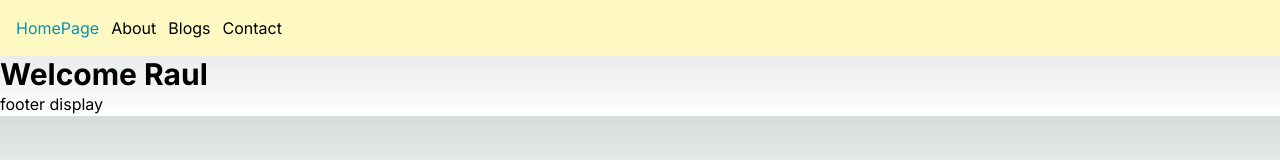
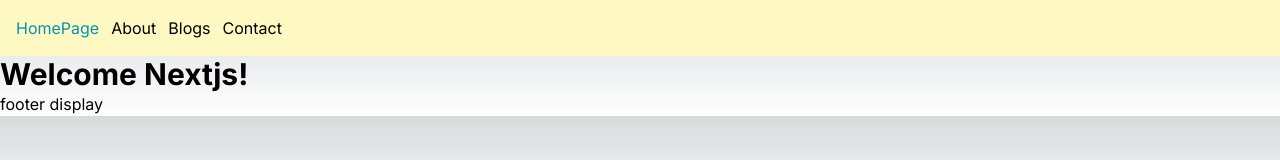
Before and after one commit to mrexito/3.5-Suspense, a Next.js app: page / in a window 1280 px wide. Shown: the top 160 px of the page. Built offline with nearby package versions, Linux system fonts and the light colour scheme.

Commit message:
3.5 Suspense

```diff
--- a/app/page.tsx
+++ b/app/page.tsx
@@ -3,7 +3,7 @@ import Image from 'next/image'
 export default function Home() {
   return (
     <main className='text-3xl font-bold'>
-      Welcome Raul
+      Welcome Nextjs!
     </main>
   )
 }
```
